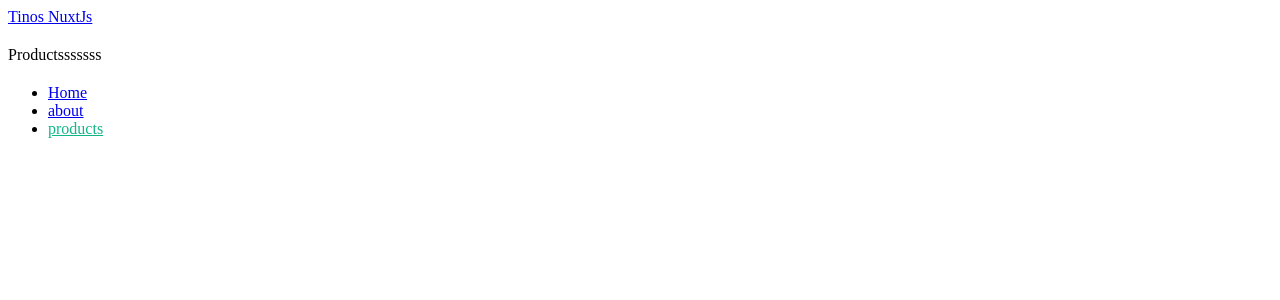
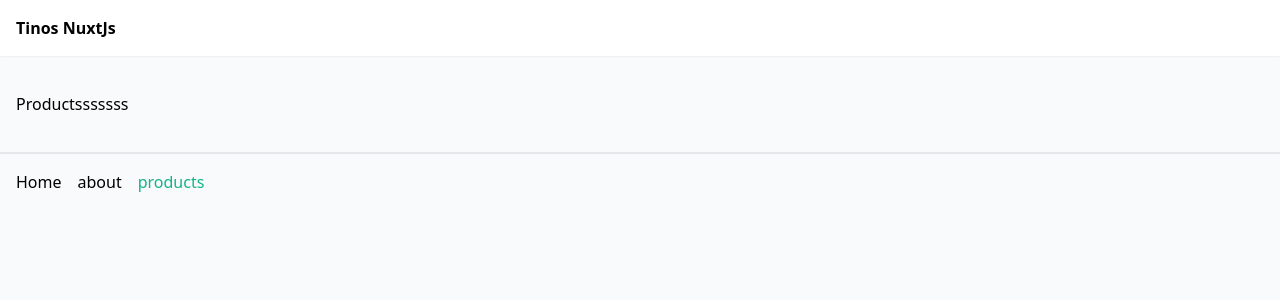
Before and after one commit to faustino21/learn-nuxt, a Nuxt app: page /products in a window 1280 px wide. Shown: the top 300 px of the page. Built offline with nearby package versions, Linux system fonts and the light colour scheme.

Commit message:
add style with tailwind module

```diff
--- /dev/null
+++ b/assets/css/tailwind.css
@@ -0,0 +1,13 @@
+@tailwind base;
+@tailwind components;
+@tailwind utilities;
+
+body{
+    @apply bg-gray-50
+}
+
+@layer components {
+    .btn {
+        @apply bg-[#12b488] text-white px-3 py-2 rounded-md text-sm text-white
+    }
+}
--- a/layouts/default.vue
+++ b/layouts/default.vue
@@ -1,19 +1,19 @@
 <template>
     <div>
-        <header>
-            <nav>
-                <NuxtLink to="/">Tinos NuxtJs</NuxtLink>
-                <ul>
+        <header class="shadow-sm bg-white">
+            <nav class="container mx-auto p-4 flex justify-between">
+                <NuxtLink to="/" class="font-bold">Tinos NuxtJs</NuxtLink>
+                <ul class="flex gap-4">
                     <li><NuxtLink to="/">Home</NuxtLink></li>
                     <li><NuxtLink to="/about">about</NuxtLink></li>
-                    <li><NuxtLink to="/products">products</NuxtLink></li>
+                    <li><NuxtLink to="/products" class="btn">products</NuxtLink></li>
                 </ul>
             </nav>
         </header>
 
         <!-- output page content -->
-        <div>
-            <slot />
+        <div class="container mx-auto p-4">
+            <slot/>
         </div>
     </div>
 </template>
--- a/layouts/products.vue
+++ b/layouts/products.vue
@@ -1,18 +1,18 @@
 <template>
     <div>
-        <header>
-            <nav>
-                <NuxtLink to="/">Tinos NuxtJs</NuxtLink>
+        <header class="shadow-sm bg-white">
+            <nav class="container mx-auto p-4">
+                <NuxtLink to="/" class="font-bold">Tinos NuxtJs</NuxtLink>
             </nav>
         </header>
 
         <!-- output page content -->
-        <div>
+        <div class="container mx-auto p-4">
             <slot />
         </div>
 
-        <footer>
-            <ul>
+        <footer class="container mx-auto p-4 flex justify-between border-t-2">
+            <ul class="flex gap-4">
                 <li><NuxtLink to="/">Home</NuxtLink></li>
                 <li><NuxtLink to="/about">about</NuxtLink></li>
                 <li><NuxtLink to="/products">products</NuxtLink></li>
--- a/nuxt.config.ts
+++ b/nuxt.config.ts
@@ -1,4 +1,7 @@
 // https://nuxt.com/docs/api/configuration/nuxt-config
 export default defineNuxtConfig({
-    telemetry: false
+    telemetry: false,
+    modules: [
+        '@nuxtjs/tailwindcss'
+      ]
 })
--- a/package.json
+++ b/package.json
@@ -8,6 +8,7 @@
     "postinstall": "nuxt prepare"
   },
   "devDependencies": {
+    "@nuxtjs/tailwindcss": "^6.3.1",
     "nuxt": "^3.1.2"
   }
 }
--- a/pages/products/[id].vue
+++ b/pages/products/[id].vue
@@ -10,7 +10,7 @@
     definePageMeta({
         layout: 'products'
     })
-<script>
+</script>
 
 <style scoped>
 
```
Also changed, not shown: 1 other file (tests, documents, lock files or other folders).
